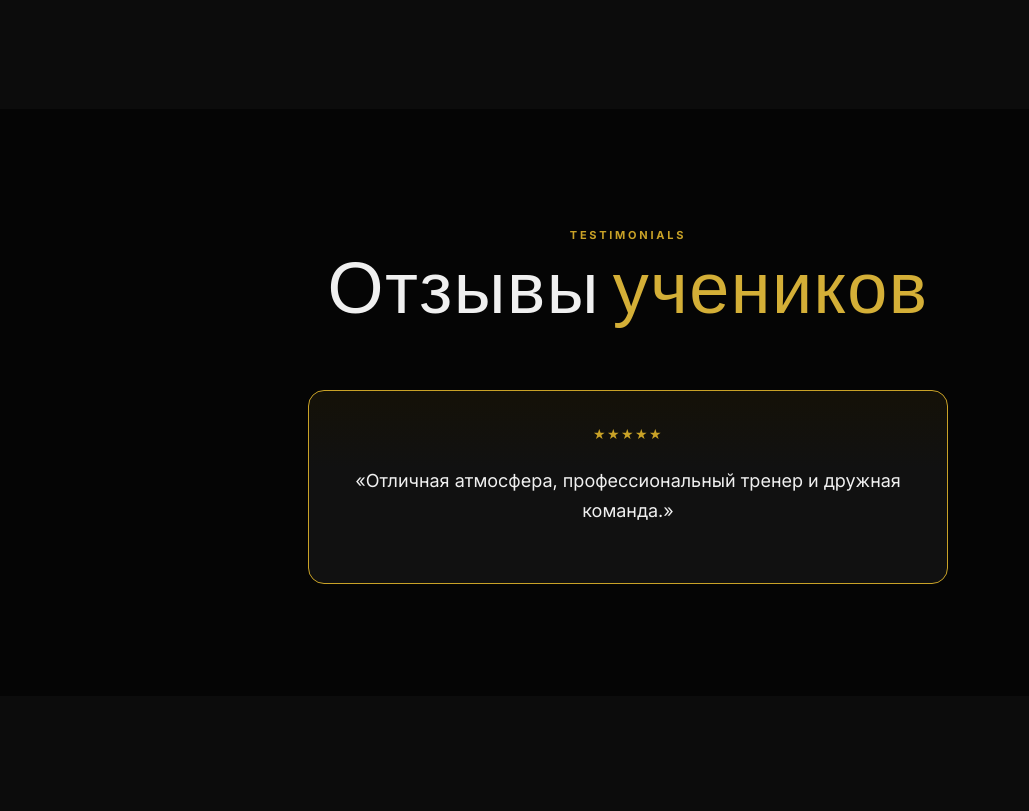
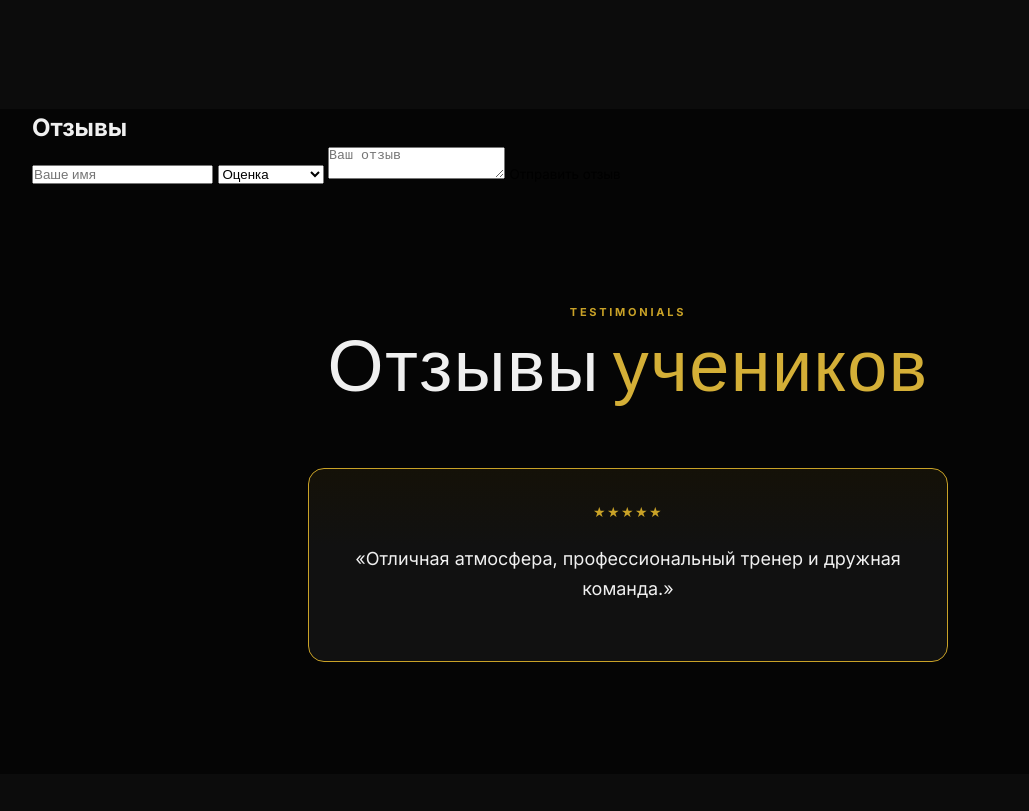
Before and after one commit to Rassulbjj/Bilyalov-JJ-TEAM, a plain HTML site: page index.html in a window 1280 px wide. Shown: the part 4127-4938 px from the top of the page, without its empty margins (12-1041 px from the left). Drawn offline with Linux system fonts and the light colour scheme.

Commit message:
Added reviews system

```diff
--- a/index.html
+++ b/index.html
@@ -339,6 +339,30 @@
     </section>
 
     <!-- Testimonials -->
+     <section id="reviews" class="reviews">
+    <div class="container">
+        <h2>Отзывы</h2>
+
+        <div id="reviewsList"></div>
+
+        <form id="reviewForm">
+            <input type="text" id="reviewName" placeholder="Ваше имя" required>
+
+            <select id="reviewRating" required>
+                <option value="">Оценка</option>
+                <option value="5">⭐⭐⭐⭐⭐</option>
+                <option value="4">⭐⭐⭐⭐</option>
+                <option value="3">⭐⭐⭐</option>
+                <option value="2">⭐⭐</option>
+                <option value="1">⭐</option>
+            </select>
+
+            <textarea id="reviewText" placeholder="Ваш отзыв" required></textarea>
+
+            <button type="submit">Отправить отзыв</button>
+        </form>
+    </div>
+</section>
     <section class="section testimonials" id="testimonials">
       <div class="container">
         <div class="section__header section__header--center">
```
